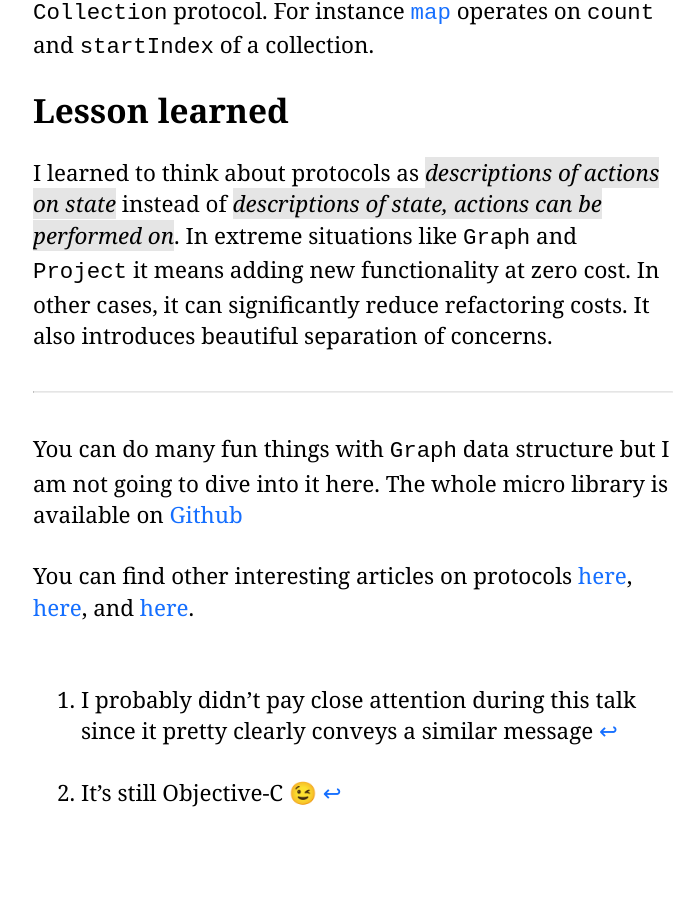
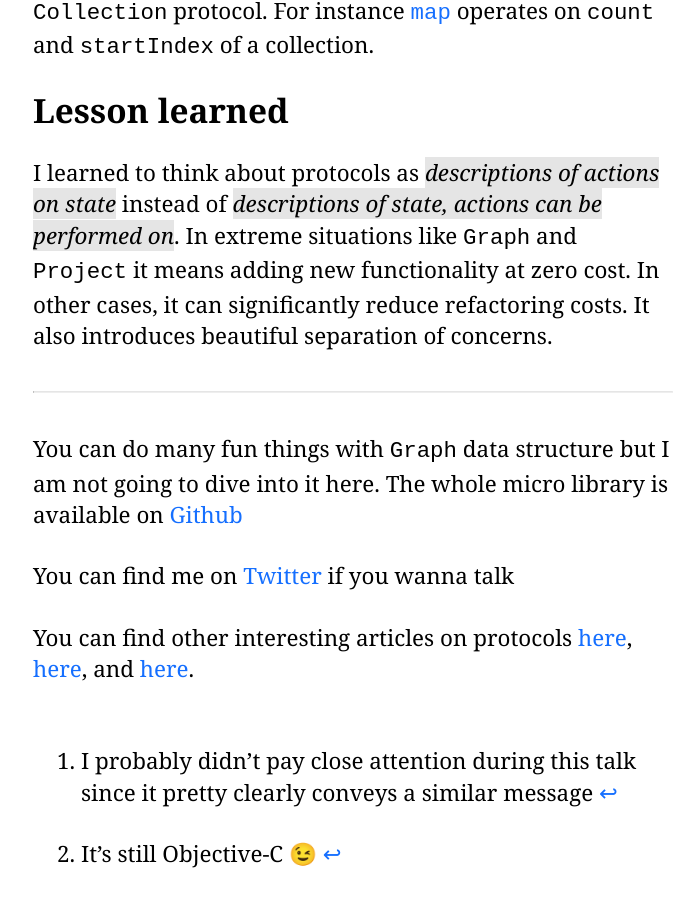
Before and after one commit to wczekalski/wczekalski.github.io, a Jekyll site: the page built from _posts/2016-04-10-Separating-behaviors-and-state-in-Swift.markdown, in a window 1280 px wide and 900 px high, scrolled down 4711 px. Shown: the whole window, without its empty margins (287-987 px from the left). Built offline with Jekyll 4.4.1, drawn with Linux system fonts in a browser that asks for light colours; before the commit the page ends 5549 px from its top, so only the background shows below that.

Commit message:
Added twitter info

```diff
--- a/_posts/2016-04-10-Separating-behaviors-and-state-in-Swift.markdown
+++ b/_posts/2016-04-10-Separating-behaviors-and-state-in-Swift.markdown
@@ -114,6 +114,8 @@ I learned to think about protocols as <span id="definition">*descriptions of act
 
 You can do many fun things with `Graph` data structure but I am not going to dive into it here. The whole micro library is available on [Github](https://github.com/wokalski/Graph.swift)
 
+You can find me on [Twitter](https://twitter.com/wokalski) if you wanna talk
+
 You can find other interesting articles on protocols [here](http://alisoftware.github.io/swift/protocol/2015/11/08/mixins-over-inheritance/), [here](http://matthijshollemans.com/2015/07/22/mixins-and-traits-in-swift-2/), and [here](https://www.dzombak.com/blog/2015/06/Multiple-Inheritance-vs--Traits-or-Protocol-Extensions.html).
 
 [^1]: I probably didn't pay close attention during this talk since it pretty clearly conveys a similar message
```
